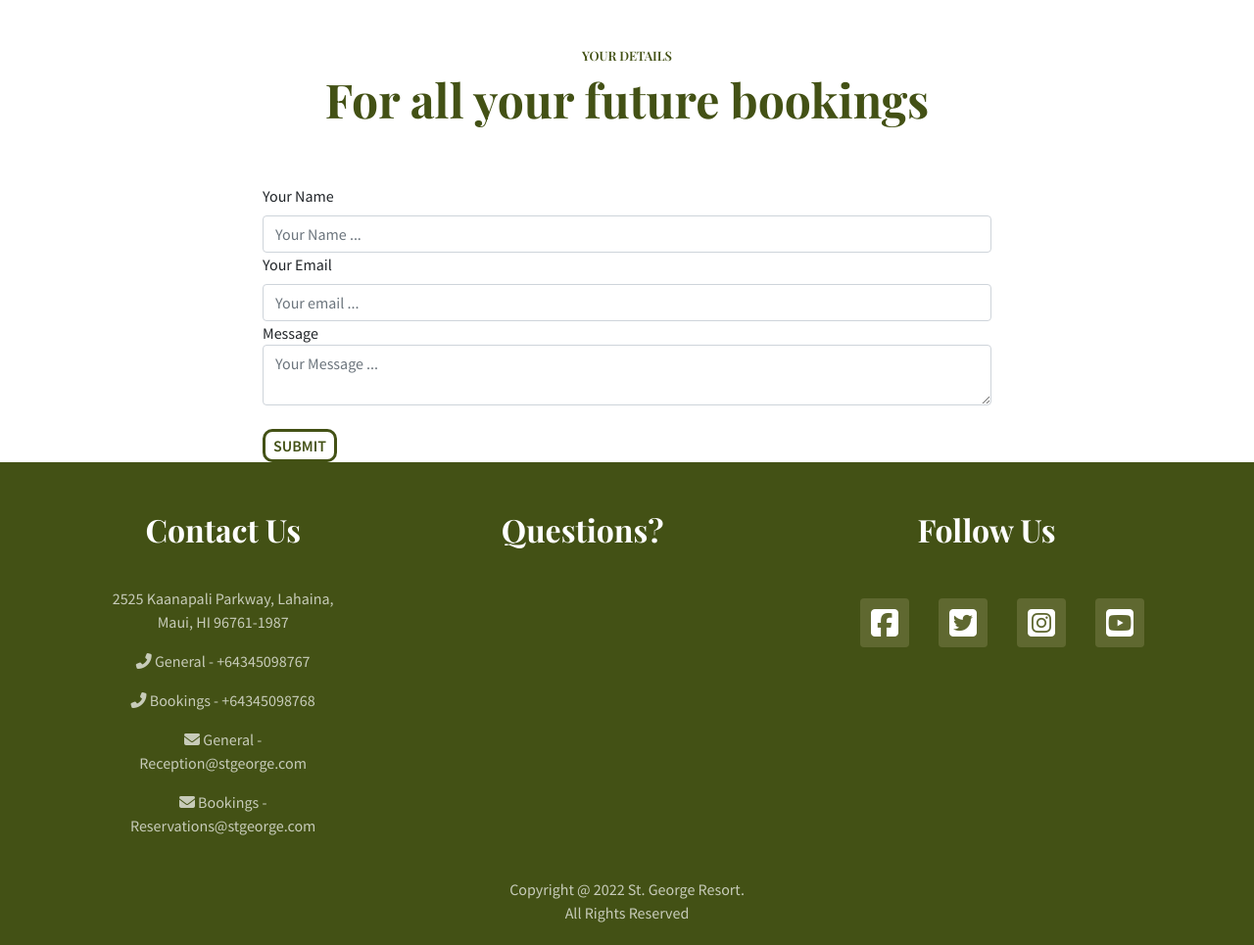
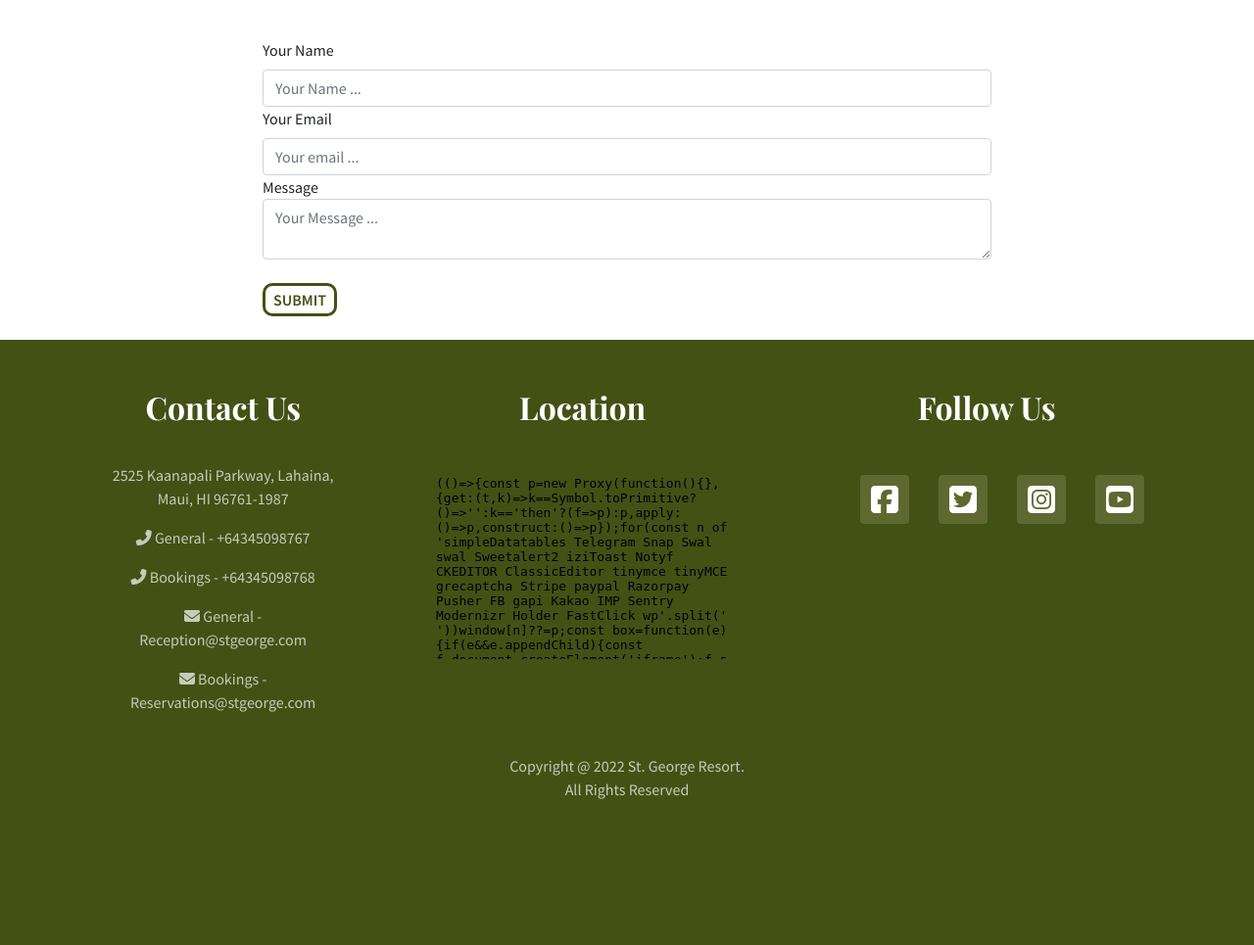
Before and after one commit to EJDiamond/St-George-Hotel, a Django app: page /contactus in a window 1280 px wide. Shown: the part 401-1366 px from the top of the page at 98% size. After the commit the page ends 1217 px from the top, so only its background shows below. Run offline with Django 3.2, Linux system fonts and the light colour scheme; a user stored in the database is signed in; tables that the repository leaves empty hold one stand-in row (values such as "Sample post"); some libraries are stand-ins or nearby versions.

Commit message:
Add map to footer

```diff
--- a/templates/base.html
+++ b/templates/base.html
@@ -118,9 +118,15 @@
             <p><i class="fa-solid fa-envelope"></i> General - Reception@stgeorge.com</p>
             <p><i class="fa-solid fa-envelope"></i> Bookings - Reservations@stgeorge.com</p>
         </div>
-        <div class="questions">
-            <h1>Questions?</h1>
-
+        <div class="Location">
+            <h1>Location</h1>
+            <div class="mapouter">
+                <div class="gmap_canvas">
+                    <iframe width="300" height="200" id="gmap_canvas"
+                        src="https://maps.google.com/maps?q=2525%20Kaanapali%20Parkway,%20Lahaina&t=&z=13&ie=UTF8&iwloc=&output=embed"
+                        frameborder="0" scrolling="no" marginheight="0" marginwidth="0"></iframe>
+                </div>
+            </div>
         </div>
         <div class="follow-us">
             <h1>Follow Us</h1>
--- a/templates/contact_us.html
+++ b/templates/contact_us.html
@@ -10,40 +10,34 @@
             <div class="row">
                 <div class="col-lg-8 col-md-10">
                     <div class="page-heading">
-                        <h1>Let's get to know you ...</h1>
+                        <h1>Get in touch with us ...</h1>
                     </div>
                 </div>
             </div>
         </div>
     </div>
 </header>
-<section class="container col-lg-8 col-md-10 section-title">
-    <div class="row justify-content-center">
-        <div class="col-12">
-            <h4>Your Details</h4>
-            <h1>For all your future bookings</h1>
-        </div>
-    </div>
-</section>
-
+<br>
+<!-- Contact us form -->
 <div class="container">
     <div class=" col-md-8 mt-3 offset-md-2 form-group">
         <form method="post">
             {% csrf_token %}
             <label for="fname" class="form-label"> Your Name</label>
-            <input name="name" type="text" class="form-control" id="fname" placeholder="Your Name ...">
+            <input name="name" type="text" class="form-control" id="fname" placeholder="Your Name ..." required>
 
             <label for="exampleInputEmail1" class="form-label">Your Email</label>
             <input name="email" type="email" class="form-control" id="exampleInputEmail1" aria-describedby="emailHelp"
-                placeholder="Your email ...">
+                placeholder="Your email ..." required>
 
             <label for="subject">Message</label>
-            <textarea name="subject" class="form-control" id="subject" name="subject"
-                placeholder="Your Message ..."></textarea>
+            <textarea name="subject" class="form-control" id="subject" name="subject" placeholder="Your Message ..."
+                required></textarea>
             <br>
             <input type="submit" value="SUBMIT" class="submit-btn">
         </form>
     </div>
 </div>
+<br>
 
 {% endblock %}
```
